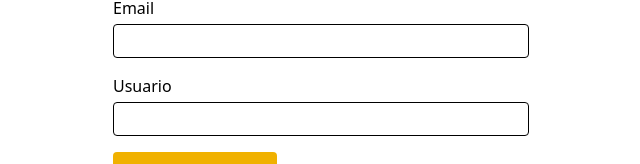
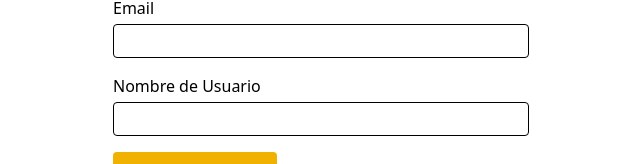
Before and after one commit to CXmiloxx/angular-crud, an Angular app: page /usuarios/editar/1 in a window 1280 px wide. Shown: the part 142-306 px from the top of the page, without its empty margins (319-959 px from the left). Built offline with nearby package versions, Linux system fonts and the light colour scheme; no server answers.

Commit message:
♻️ (update): renombra etiqueta de 'Usuario' a 'Nombre de Usuario'

```diff
--- a/src/app/components/user/update/update.component.html
+++ b/src/app/components/user/update/update.component.html
@@ -22,7 +22,7 @@
       </div>
     </div>
     <div class="mb-4">
-      <label class="block mb-1">Usuario</label>
+      <label class="block mb-1">Nombre de Usuario</label>
       <input
         class="w-full border rounded px-2 py-1"
         formControlName="username"
```
